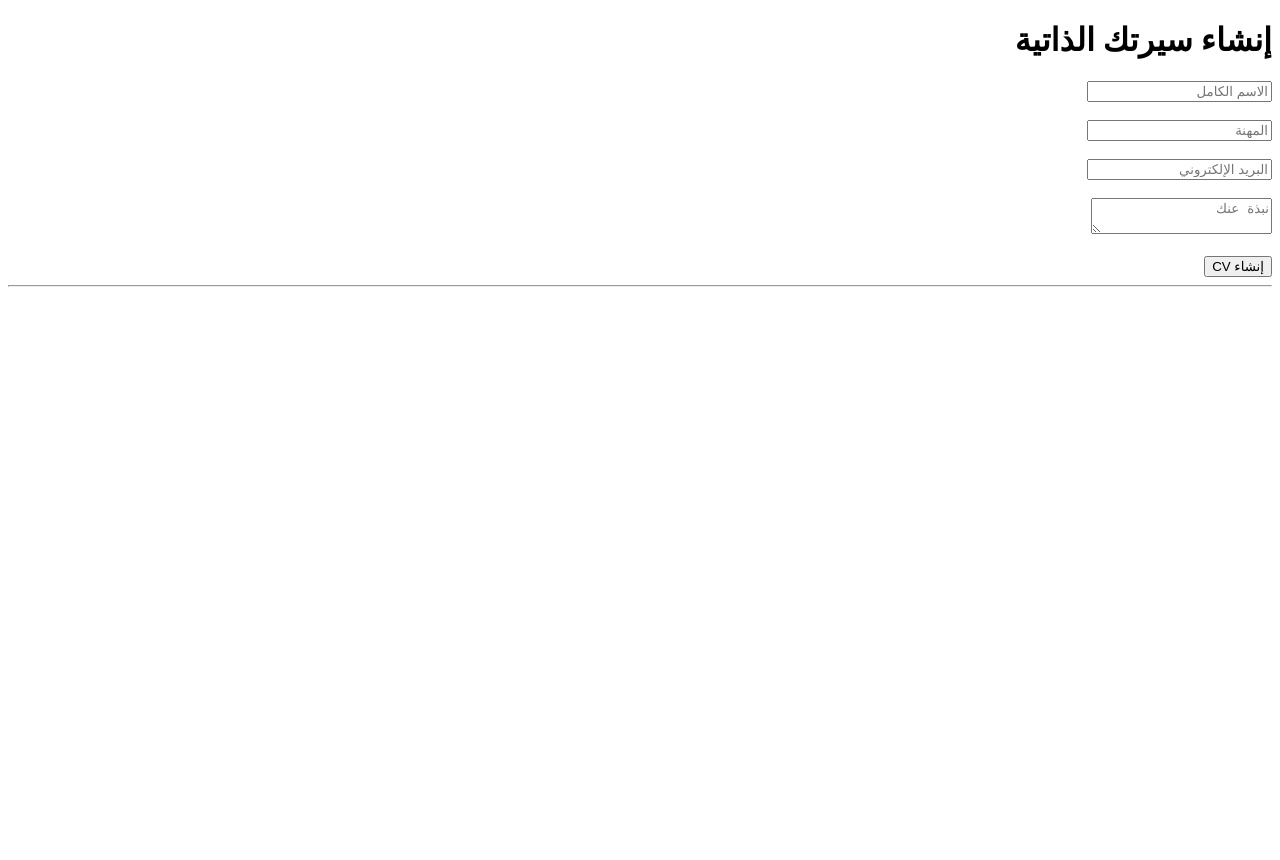
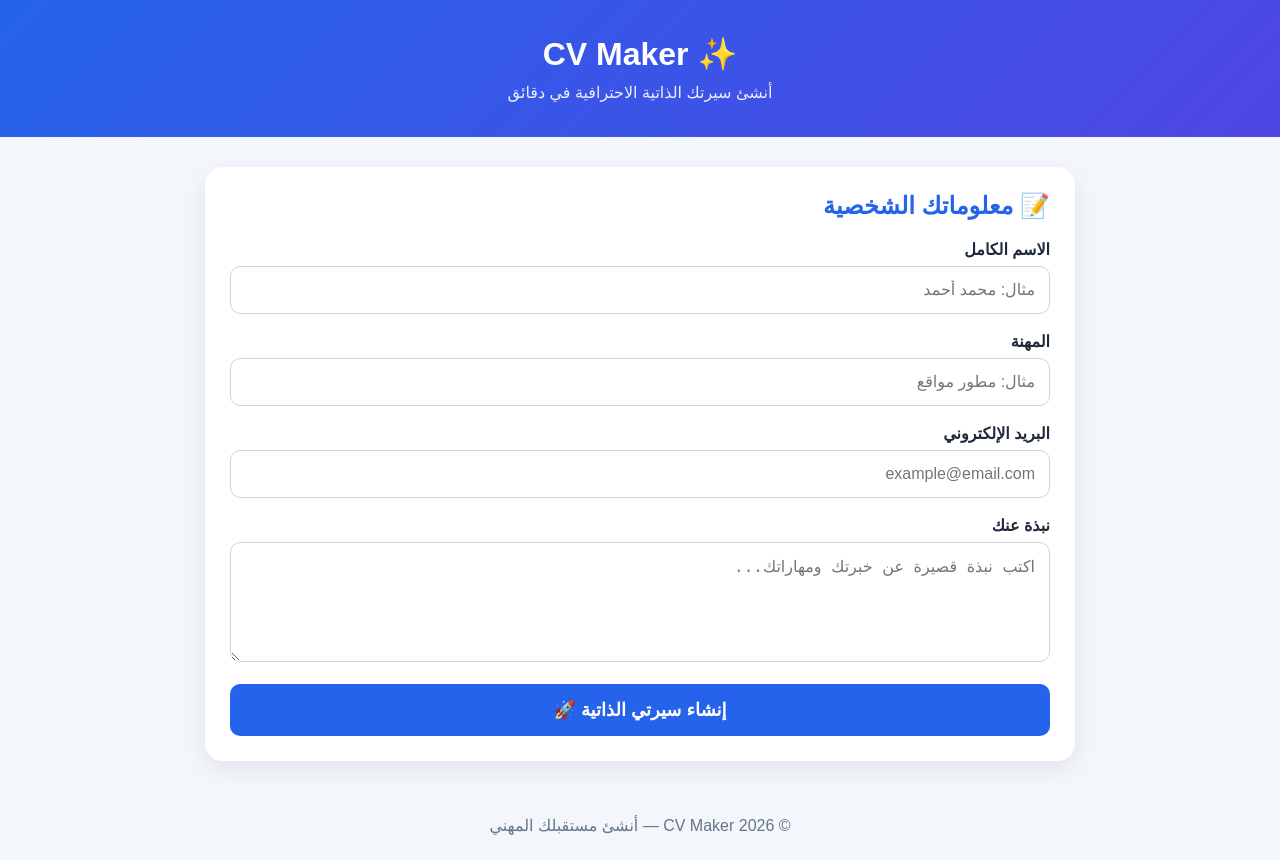
Before and after one commit to yasserayeb127-cell/cv-maker, a plain HTML site: page index.html in a window 1280 px wide. Before the commit the page ends 800 px from the top, so only its background shows below. Drawn offline with Linux system fonts and the light colour scheme.

Commit message:
Update index.html

```diff
--- a/index.html
+++ b/index.html
@@ -1,60 +1,224 @@
 <!DOCTYPE html>
 <html lang="ar" dir="rtl">
-
 <head>
 <meta charset="UTF-8">
 <meta name="viewport" content="width=device-width, initial-scale=1.0">
-    <title>CV Maker</title>
+
+<title>CV Maker - إنشاء سيرتك الذاتية</title>
+
+<style>
+* {
+    box-sizing: border-box;
+    margin: 0;
+    padding: 0;
+}
+
+body {
+    font-family: Arial, sans-serif;
+    background: #f3f6fb;
+    color: #1e293b;
+    min-height: 100vh;
+}
+
+header {
+    background: linear-gradient(135deg, #2563eb, #4f46e5);
+    color: white;
+    padding: 35px 20px;
+    text-align: center;
+}
+
+header h1 {
+    font-size: 32px;
+    margin-bottom: 10px;
+}
+
+header p {
+    font-size: 16px;
+    opacity: 0.9;
+}
+
+.container {
+    max-width: 900px;
+    margin: 30px auto;
+    padding: 0 15px;
+}
+
+.card {
+    background: white;
+    border-radius: 18px;
+    padding: 25px;
+    margin-bottom: 25px;
+    box-shadow: 0 8px 25px rgba(0,0,0,0.08);
+}
+
+.card h2 {
+    margin-bottom: 20px;
+    color: #2563eb;
+}
+
+label {
+    display: block;
+    margin-bottom: 7px;
+    font-weight: bold;
+}
+
+input,
+textarea {
+    width: 100%;
+    padding: 14px;
+    margin-bottom: 18px;
+    border: 1px solid #d1d5db;
+    border-radius: 10px;
+    font-size: 16px;
+    outline: none;
+}
+
+input:focus,
+textarea:focus {
+    border-color: #2563eb;
+    box-shadow: 0 0 0 3px rgba(37,99,235,0.12);
+}
+
+textarea {
+    min-height: 120px;
+    resize: vertical;
+}
+
+button {
+    width: 100%;
+    padding: 15px;
+    border: none;
+    border-radius: 10px;
+    background: #2563eb;
+    color: white;
+    font-size: 18px;
+    font-weight: bold;
+    cursor: pointer;
+}
+
+button:hover {
+    background: #1d4ed8;
+}
+
+#cv {
+    display: none;
+}
+
+.cv-header {
+    text-align: center;
+    border-bottom: 2px solid #2563eb;
+    padding-bottom: 20px;
+    margin-bottom: 20px;
+}
+
+.cv-header h2 {
+    font-size: 30px;
+    color: #111827;
+    margin-bottom: 8px;
+}
+
+.cv-header h3 {
+    color: #2563eb;
+    margin-bottom: 10px;
+}
+
+.cv-section {
+    margin-bottom: 20px;
+}
+
+.cv-section h3 {
+    color: #2563eb;
+    border-bottom: 1px solid #e5e7eb;
+    padding-bottom: 8px;
+    margin-bottom: 10px;
+}
+
+footer {
+    text-align: center;
+    padding: 25px;
+    color: #64748b;
+}
+
+@media (max-width: 600px) {
+    header h1 {
+        font-size: 26px;
+    }
+
+    .card {
+        padding: 20px;
+    }
+}
+</style>
 </head>
 
 <body>
 
-    <h1>إنشاء سيرتك الذاتية</h1>
+<header>
+    <h1>✨ CV Maker</h1>
+    <p>أنشئ سيرتك الذاتية الاحترافية في دقائق</p>
+</header>
 
-    <input id="name" placeholder="الاسم الكامل">
+<div class="container">
 
-    <br><br>
+    <div class="card">
+        <h2>📝 معلوماتك الشخصية</h2>
 
-    <input id="job" placeholder="المهنة">
+        <label>الاسم الكامل</label>
+        <input id="name" placeholder="مثال: محمد أحمد">
 
-    <br><br>
+        <label>المهنة</label>
+        <input id="job" placeholder="مثال: مطور مواقع">
 
-    <input id="email" placeholder="البريد الإلكتروني">
+        <label>البريد الإلكتروني</label>
+        <input id="email" type="email" placeholder="example@email.com">
 
-    <br><br>
+        <label>نبذة عنك</label>
+        <textarea id="about" placeholder="اكتب نبذة قصيرة عن خبرتك ومهاراتك..."></textarea>
 
-    <textarea id="about" placeholder="نبذة عنك"></textarea>
+        <button onclick="createCV()">إنشاء سيرتي الذاتية 🚀</button>
+    </div>
 
-    <br><br>
+    <div class="card" id="cv">
 
-    <button onclick="createCV()">إنشاء CV</button>
-
-    <hr>
-
+        <div class="cv-header">
             <h2 id="resultName"></h2>
             <h3 id="resultJob"></h3>
             <p id="resultEmail"></p>
+        </div>
+
+        <div class="cv-section">
+            <h3>نبذة عني</h3>
             <p id="resultAbout"></p>
+        </div>
+
+    </div>
+
+</div>
+
+<footer>
+    © 2026 CV Maker — أنشئ مستقبلك المهني
+</footer>
 
 <script>
-
 function createCV() {
 
-            document.getElementById("resultName").innerText =
-                document.getElementById("name").value;
+    const name = document.getElementById("name").value;
+    const job = document.getElementById("job").value;
+    const email = document.getElementById("email").value;
+    const about = document.getElementById("about").value;
 
-            document.getElementById("resultJob").innerText =
-                document.getElementById("job").value;
+    document.getElementById("resultName").innerText = name;
+    document.getElementById("resultJob").innerText = job;
+    document.getElementById("resultEmail").innerText = email;
+    document.getElementById("resultAbout").innerText = about;
 
-            document.getElementById("resultEmail").innerText =
-                document.getElementById("email").value;
+    document.getElementById("cv").style.display = "block";
 
-            document.getElementById("resultAbout").innerText =
-                document.getElementById("about").value;
+    document.getElementById("cv").scrollIntoView({
+        behavior: "smooth"
+    });
 }
-
 </script>
 
 </body>
-
 </html>
```
Lines whose indentation alone changed are shown as unchanged.
